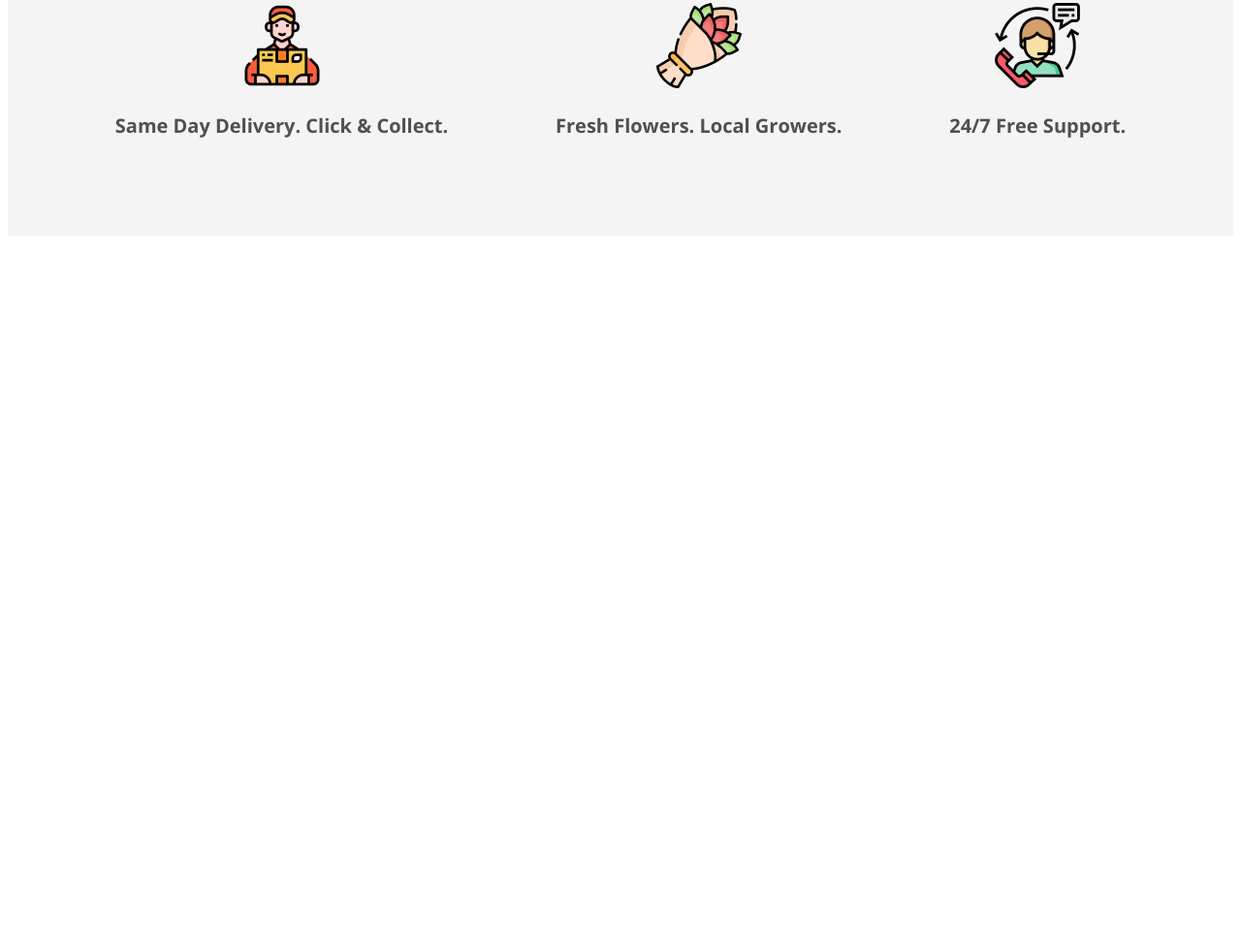
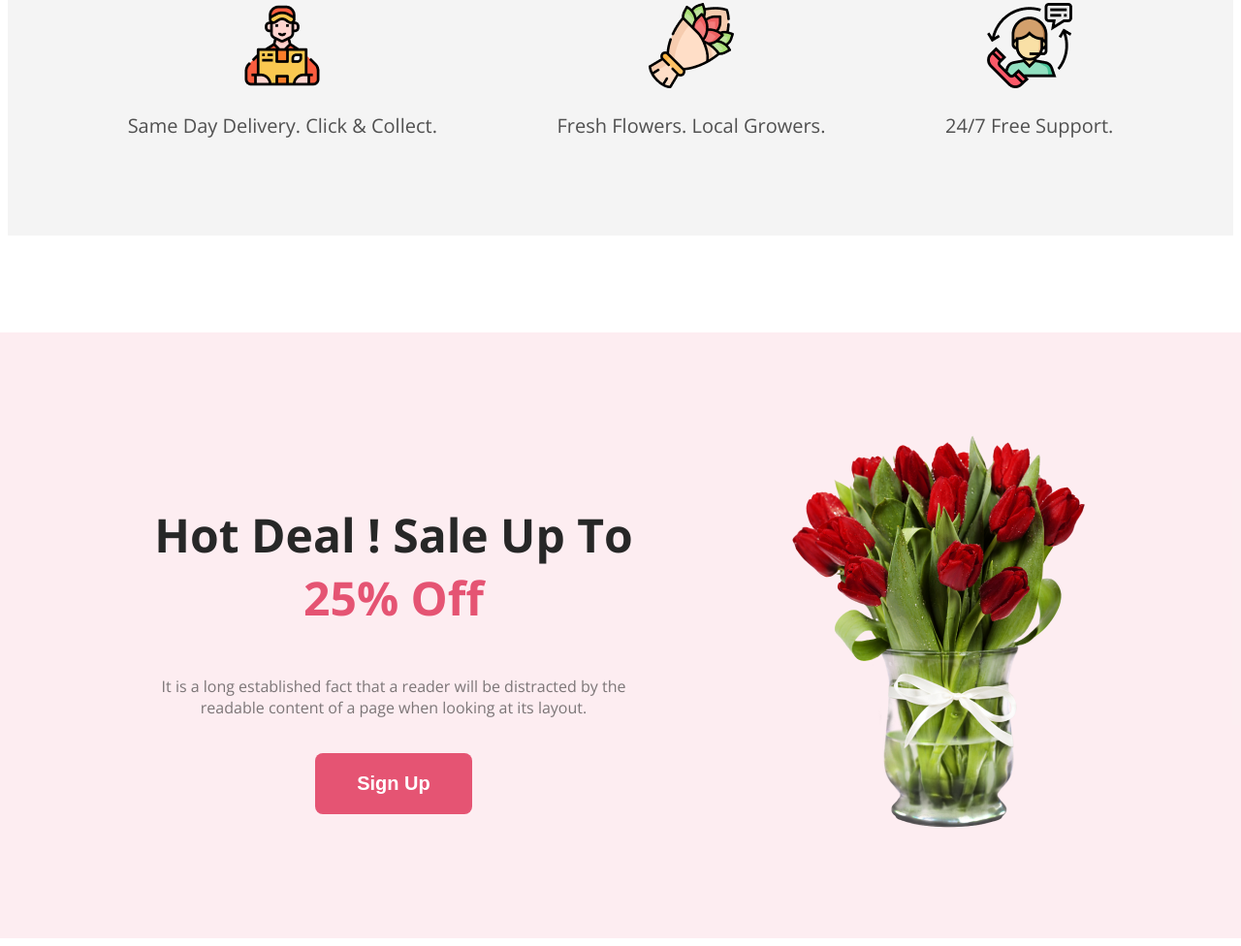
Before and after one commit to NahidHasan2kk2/practice-flower-shop-res-website, a plain HTML site: page index.html in a window 1280 px wide. Shown: the part 2047-3023 px from the top of the page at 97% size. Before the commit the page ends 2398 px from the top, so only its background shows below. Drawn offline with nearby package versions, Linux system fonts and the light colour scheme.

Commit message:
added a another section and styles with apply nagative margin

```diff
--- a/index.html
+++ b/index.html
@@ -29,7 +29,8 @@
           <h2 class="banner-title">Let's make <br> beautiful flowers a <br> part of your life.</h2>
           <p class="common-description">It is a long established fact that a reader will be distracted by the readable
             content of a page when looking at
-      its layout. The point of using Lorem Ipsum is that it has a more-or-less normal distribution of letters. </p>
+            its layout. The point of using Lorem Ipsum is that it has a more-or-less normal distribution of letters.
+          </p>
           <button class="btn-primary">Shop Now</button>
         </div>
         <div class="banner-img">
@@ -42,7 +43,8 @@
     <section class="featured-section display-flex">
       <div class="featured-section ">
         <h3 class="common-title">Our Featured Flower</h3>
-    <p class="common-description">It is a long established fact that a reader will be distracted by the readable content
+        <p class="common-description">It is a long established fact that a reader will be distracted by the readable
+          content
           of a page when looking at
           its layout.</p>
       </div>
@@ -81,6 +83,22 @@
         </div>
       </div>
     </section>
+    <section class="offer-section bg-light">
+      <div class="offer-container display-flex">
+        <div class="offer-contant">
+          <h3 class="common-title">Hot Deal ! Sale Up To <span id="off-style">25% Off</span></h3>
+          <p class="common-description">It is a long established fact that a reader will be distracted by the readable
+            content of a page when
+            looking at
+            its layout.</p>
+          <button class="btn-primary">Sign Up</button>
+        </div>
+        <div class="offer-img">
+          <img src="images/pngwing 8.png" alt="">
+        </div>
+      </div>
+
+    </section>
   </main>
 </body>
 
--- a/style.css
+++ b/style.css
@@ -177,6 +177,40 @@ main>section {
 
 .delivary-info {
  font-size: 1.25rem;
- font-weight: 700;
+ font-weight: ;
  color: rgba(39, 39, 39, 0.8);
 }
+
+/* offer container styles  */
+
+
+.offer-section {
+ width: 100vw;
+ /* nagative margin apply for this case */
+ margin-left: calc(50% - 50vw);
+ margin-right: calc(50% - 50vw);
+ /* margin-left: -240px;
+ margin-right: -240px; */
+
+
+
+}
+
+.offer-container {
+
+ max-width: 1440px;
+ margin: 0 auto;
+ justify-content: center;
+ align-items: center;
+
+}
+
+.offer-contant {
+ text-align: center;
+ width: 40%;
+ padding-right: 150px;
+}
+
+#off-style {
+ color: rgba(229, 84, 115, 1);
+}
```
Lines whose indentation alone changed are shown as unchanged.
